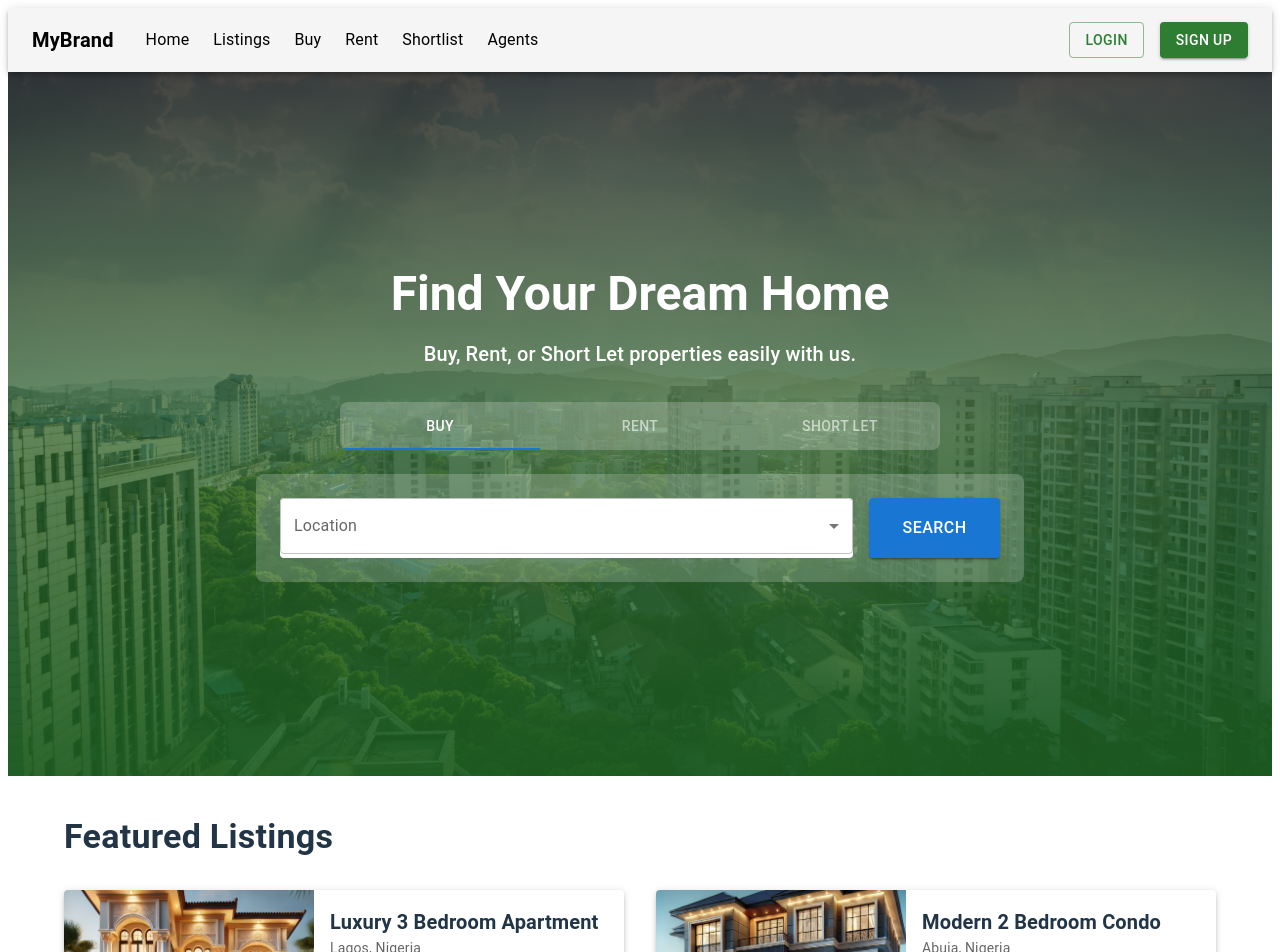
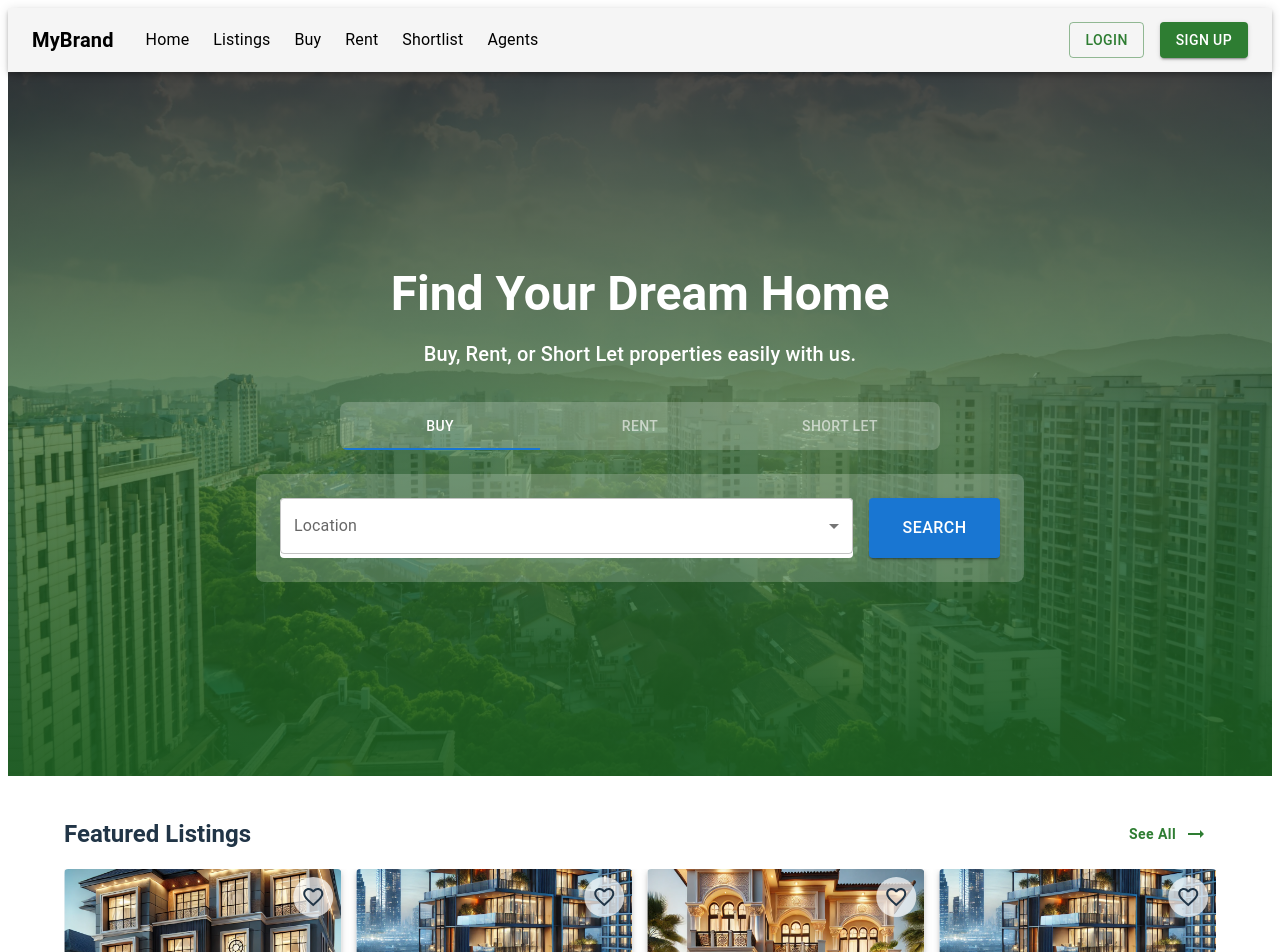
Before and after one commit to ndmichael/real-estate-mern, a React (Vite) app in the folder frontend/: page / in a window 1280 px wide. Shown: the top 952 px of the page. Built offline with nearby package versions, Linux system fonts and the light colour scheme.

Commit message:
See more updated

```diff
--- a/frontend/src/pages/Home.jsx
+++ b/frontend/src/pages/Home.jsx
@@ -4,12 +4,16 @@ import FeaturedListings from '../components/FeaturedListings';
 import HowItWorks from '../components/HowItWorks';
 import Testimonials from '../components/Testimonial';
 import MarketTrends from '../components/MarketTrends';
+import FeaturedListingCarousel from '../components/FeaturedListingCarousel';
 
 const Home = () => {
     return (
         <>
             {/* Hero section */}
             <HeroSection />
+
+            {/* Featured Listing Carousel */}
+            <FeaturedListingCarousel />
 
             {/* Featured Listing */}
             <FeaturedListings />
```
